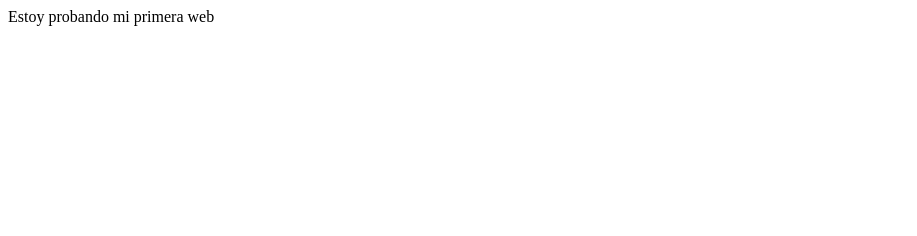
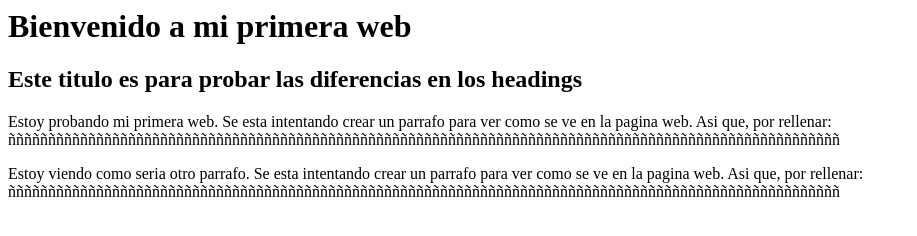
Before and after one commit to carmele9/web, a plain HTML site: page index.html in a window 1280 px wide. Shown: the whole page, without its empty margins (0-917 px from the left). Drawn offline with Linux system fonts and the light colour scheme.

Commit message:
heading, parragraph

```diff
--- a/index.html
+++ b/index.html
@@ -3,6 +3,12 @@
         <title> Mi primera web </title>
     </head>
     <body>
-        Estoy probando mi primera web
+        <h1>Bienvenido a mi primera web</h1>
+
+        <h2> Este titulo es para probar las diferencias en los headings</h2>
+
+        <p>Estoy probando mi primera web. Se esta intentando crear un parrafo para ver como se ve en la pagina web. Asi que, por rellenar: ññññññññññññññññññññññññññññññññññññññññññññññññññññññññññññññññññññññññññññññññññññññññññññññññññññññññ</p>
+
+        <p>Estoy viendo como seria otro parrafo. Se esta intentando crear un parrafo para ver como se ve en la pagina web. Asi que, por rellenar: ññññññññññññññññññññññññññññññññññññññññññññññññññññññññññññññññññññññññññññññññññññññññññññññññññññññññ</p>
     </body>
 </html>
```
